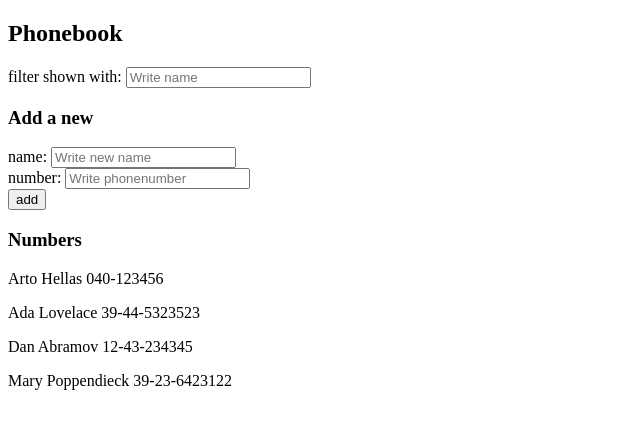
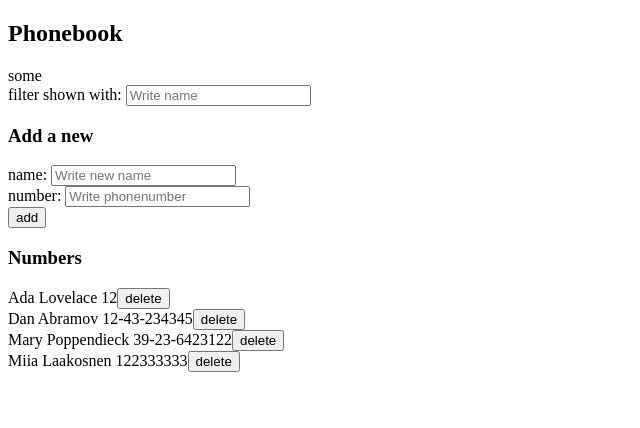
Before and after one commit to essipurh/fullstackmooc_2, a React (Vite) app in the folder puhelinluettelo/: page / in a window 1280 px wide. Shown: the top 428 px of the page, without its empty margins (0-640 px from the left). Built offline with nearby package versions, Linux system fonts and the light colour scheme; data requests are answered from the project's data file.

Commit message:
puhelinluettelo tehtävät 2

```diff
--- /dev/null
+++ b/puhelinluettelo/db.json
@@ -0,0 +1,24 @@
+{
+  "persons": [
+    {
+      "name": "Ada Lovelace",
+      "number": "12",
+      "id": "2"
+    },
+    {
+      "name": "Dan Abramov",
+      "number": "12-43-234345",
+      "id": "3"
+    },
+    {
+      "name": "Mary Poppendieck",
+      "number": "39-23-6423122",
+      "id": "4"
+    },
+    {
+      "id": "37ef",
+      "name": "Miia Laakosnen",
+      "number": "122333333"
+    }
+  ]
+}
--- a/puhelinluettelo/package.json
+++ b/puhelinluettelo/package.json
@@ -7,9 +7,11 @@
     "dev": "vite",
     "build": "vite build",
     "lint": "eslint . --ext js,jsx --report-unused-disable-directives --max-warnings 0",
-    "preview": "vite preview"
+    "preview": "vite preview",
+    "server": "json-server -p3001 --watch db.json"
   },
   "dependencies": {
+    "axios": "^1.7.2",
     "react": "^18.3.1",
     "react-dom": "^18.3.1"
   },
@@ -21,6 +23,7 @@
     "eslint-plugin-react": "^7.34.2",
     "eslint-plugin-react-hooks": "^4.6.2",
     "eslint-plugin-react-refresh": "^0.4.7",
+    "json-server": "^1.0.0-beta.1",
     "vite": "^5.3.1"
   }
 }
--- a/puhelinluettelo/src/App.jsx
+++ b/puhelinluettelo/src/App.jsx
@@ -1,52 +1,93 @@
-import { useState } from 'react'
+import { useState, useEffect } from 'react'
+import personService from './services/persons'
 import SearcForm from './components/SearchForm'
 import PersonForm from './components/PersonForm'
 import Persons from './components/Persons'
+import Notification from './components/Notification'
 
 const App = () => {
   // states
-  const [persons, setPersons] = useState([
-    { name: 'Arto Hellas', number: '040-123456' },
-    { name: 'Ada Lovelace', number: '39-44-5323523' },
-    { name: 'Dan Abramov', number: '12-43-234345' },
-    { name: 'Mary Poppendieck', number: '39-23-6423122' }
-  ])
+  const [persons, setPersons] = useState([])
   const [newName, setNewName] = useState('')
   const [newNumber, setNewNumber] = useState('')
   const [searched, setSearched] = useState('')
+  const [notificationMessage, setMessage] = useState({type: 'some', text: 'some'})
+
+  useEffect(() => {
+    personService
+      .getAll()
+      .then(response => {
+        setPersons(response)
+      })
+  }, [])
+
 
   // functions
-  const handleSearch = (event) => {
-    setSearched(event.target.value)
-    }
+  const handleSearch = (event) => setSearched(event.target.value)
   const handleNewName = (event) => setNewName(event.target.value)
   const handleNewNumber = (event) => setNewNumber(event.target.value)
   const resetInputs = () => {
     setNewName('')
     setNewNumber('')
   }
+  const updatePerson = () => {
+    const updatedPerson = {...persons.find(person => person.name.toLocaleLowerCase() === newName.toLocaleLowerCase()), number: newNumber}
+    personService
+      .update(updatedPerson.id, updatedPerson)
+      .then(response => {
+        setPersons(persons.map(person => person.id !== updatedPerson.id ? person : response))
+      })
+      .catch(error => {
+        console.log(error)
+        setMessage({type: 'error', text: `The person ${updatedPerson.name} was already deleted.`})
+        setTimeout(() => {setMessage(null)}, 5000)
+        setPersons(persons.filter(person => person.id !== updatedPerson.id))
+      })
+  }
+
   const addPerson= (event) => {
     event.preventDefault()
-    if (persons.map(person => person.name).includes(newName)) {
-      window.alert(`${newName} is already in the phonebook`)
+    if (persons.map(person => person.name.toLocaleLowerCase()).includes(newName.toLocaleLowerCase())) {
+      if (window.confirm(`${newName} is already in the phonebook replace the old number with a new one?`)) {
+        updatePerson()
+      }
       resetInputs()
       return
     }
     const newPerson = {name: newName, number: newNumber}
-    setPersons(persons.concat(newPerson))
-    resetInputs()
+
+    personService
+      .create(newPerson)
+      .then(response => {
+        setPersons(persons.concat(response))
+        resetInputs()
+        setMessage({type: 'confirmation', text:`Added ${response.name}`})
+        setTimeout(() => {setMessage(null)}, 5000)
+      })
+
   }
 
+  const deletePerson = (person) => {
+    if (window.confirm(`Delete ${person.name}?`)) {
+      personService
+      .deleteObject(person.id)
+      .then(deleted => {
+        const updatedPersons = persons.filter(({id}) => id !== deleted.id)
+        setPersons(updatedPersons)
+        })
+    }
+  }
   const personsToShow = searched === ''  ? persons : persons.filter(({name}) => name.toLocaleLowerCase().match((`^${searched.toLowerCase()}`)))
 
   return (
     <div>
       <h2>Phonebook</h2>
+      <Notification notification={notificationMessage} />
       <SearcForm searchTerm={searched} handleSearch={handleSearch} />
       <h3>Add a new</h3>
       <PersonForm  addPerson={addPerson} newName={newName} handleNewName={handleNewName} newNumber={newNumber} handleNewNumber={handleNewNumber} />
       <h3>Numbers</h3>
-      <Persons persons={personsToShow}/>
+      <Persons deletePerson={deletePerson} persons={personsToShow}/>
     </div>
   )
 
--- /dev/null
+++ b/puhelinluettelo/src/components/Notification.jsx
@@ -0,0 +1,8 @@
+const Notification = ({ notification} ) => {
+  if (!notification) { return null }
+  return (
+    <div className={notification.type}>{notification.text}</div>
+  )
+}
+
+export default Notification
--- a/puhelinluettelo/src/components/Persons.jsx
+++ b/puhelinluettelo/src/components/Persons.jsx
@@ -1,6 +1,10 @@
-const Persons = ({ persons }) =>
-  persons.map(person =>
-    <p key={person.name}>{person.name} {person.number}</p>
-  )
-
+const Persons = ({ persons, deletePerson}) => {
+  return (
+    persons.map(person =>
+      <div key={person.id}>
+        {person.name} {person.number}
+        <button onClick={() => deletePerson(person)}>delete</button>
+      </div>
+    )
+)}
 export default Persons
--- /dev/null
+++ b/puhelinluettelo/src/index.css
@@ -0,0 +1,19 @@
+.error {
+  color: red;
+  background: lightgrey;
+  font-size: 20px;
+  border-style: solid;
+  border-radius: 5px;
+  padding: 10px;
+  margin-bottom: 10px;
+}
+
+.confirmation {
+  color: green;
+  background: lightgrey;
+  font-size: 20px;
+  border-style: solid;
+  border-radius: 5px;
+  padding: 10px;
+  margin-bottom: 10px;
+}
--- a/puhelinluettelo/src/main.jsx
+++ b/puhelinluettelo/src/main.jsx
@@ -1,5 +1,5 @@
 import ReactDOM from 'react-dom/client'
-
 import App from './App'
+import './index.css'
 
 ReactDOM.createRoot(document.getElementById('root')).render(<App />)
--- /dev/null
+++ b/puhelinluettelo/src/services/persons.js
@@ -0,0 +1,28 @@
+import axios from "axios"
+const baseUrl = 'http://localhost:3001/persons'
+
+const getAll = () => {
+  const request = axios.get(baseUrl)
+  return request.then(response => response.data)
+}
+
+const create = newObject => {
+  const request = axios.post(baseUrl, newObject)
+  return  request.then(response => response.data)
+}
+const update = (id, newObject) =>  {
+  const request = axios.put(`${baseUrl}/${id}`, newObject)
+  return request.then(response => response.data)
+}
+const deleteObject = (id) => {
+  const request = axios.delete(`${baseUrl}/${id}`)
+  return request.then(response=>response.data)
+}
+
+
+export default {
+  getAll,
+  create,
+  update,
+  deleteObject
+}
```
Also changed, not shown: 1 other file (tests, documents, lock files or other folders).
